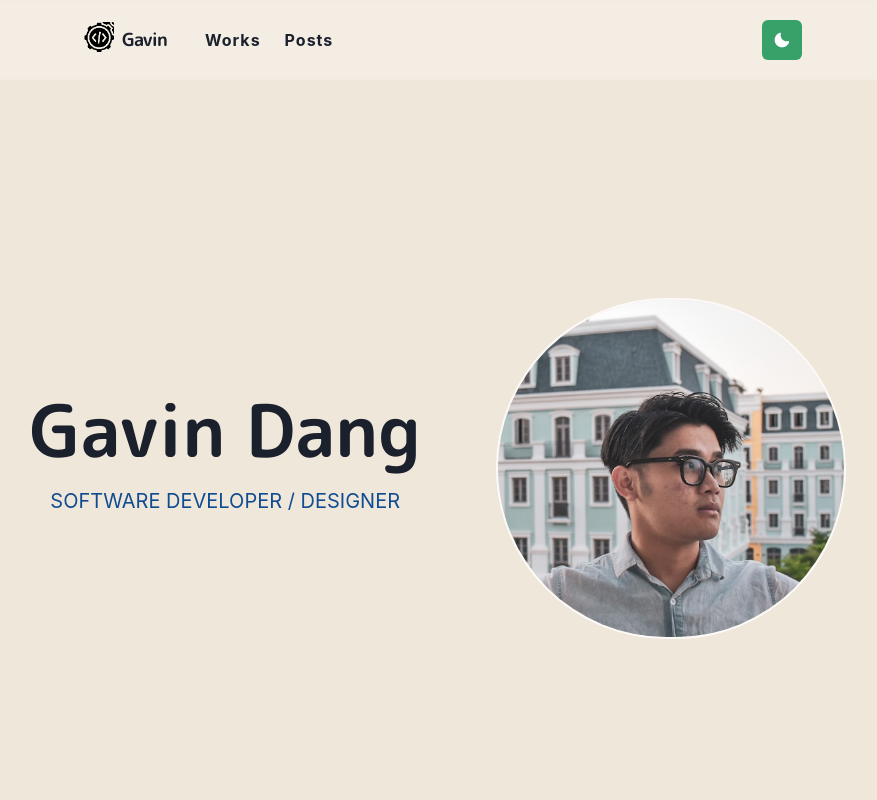
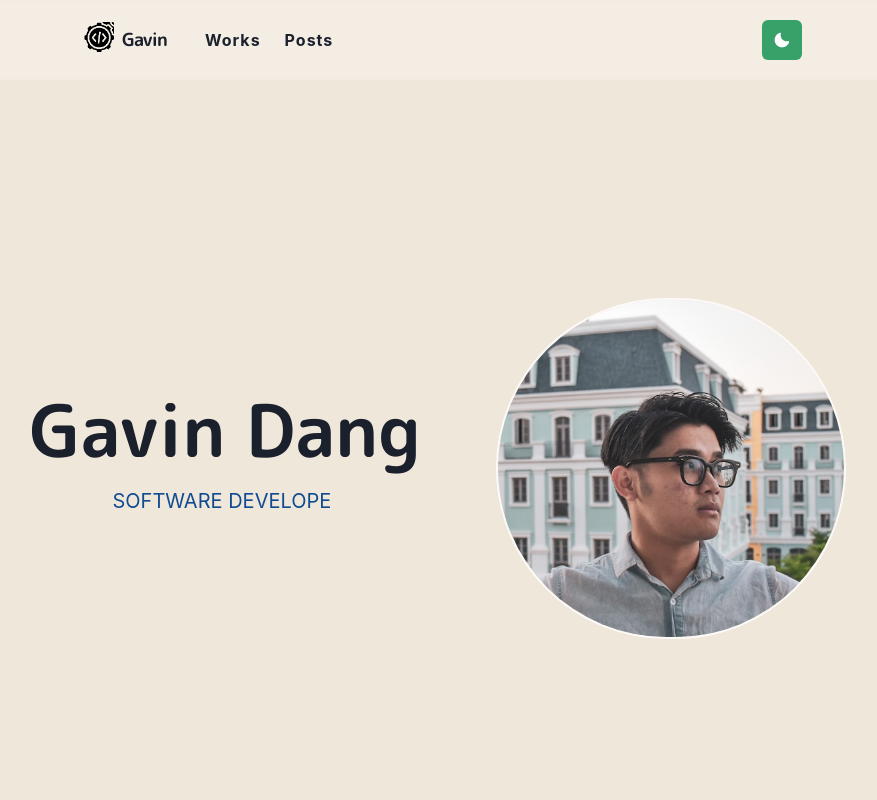
Before and after one commit to gavindang2911/portfolio, a Next.js app: page / in a window 1280 px wide. Shown: the top 800 px of the page, without its empty margins (202-1079 px from the left). Built offline with nearby package versions, Linux system fonts and the light colour scheme.

Commit message:
Added animation into intro text

```diff
--- a/components/nameTitle/nameTitle.js
+++ b/components/nameTitle/nameTitle.js
@@ -1,12 +1,14 @@
-import { Box, Heading } from '@chakra-ui/layout'
-import React from 'react'
-import Avatar from '../avatar/avatar'
-import Section from '../section'
-import SmallTitleText from './smallTitleText'
+import { Box, Heading } from '@chakra-ui/layout';
+import { useColorModeValue } from '@chakra-ui/react';
+import React from 'react';
+import Typical from 'react-typical';
+import Avatar from '../avatar/avatar';
+import Section from '../section';
 
-function NameTitle() {
+const NameTitle = () => {
+  const color = useColorModeValue('#104c91', 'greenyellow');
   return (
-        <Section delay={0.2}>
+    <Section>
       <Box
         display={{ md: 'flex' }}
         justifyContent="space-evenly"
@@ -17,12 +19,21 @@ function NameTitle() {
           <Heading variant="page-title" size="4xl">
             Gavin Dang
           </Heading>
-              <SmallTitleText text="Software Developer / Designer"></SmallTitleText>
+
+          <Box color={color}>
+            <h3>
+              <Typical
+                steps={['Software Developer', 1000, 'Designer', 1000]}
+                wrapper="p"
+                loop={Infinity}
+              />
+            </h3>
+          </Box>
         </Box>
         <Avatar />
       </Box>
     </Section>
-    )
-}
+  );
+};
 
-export default NameTitle
+export default NameTitle;
--- a/package.json
+++ b/package.json
@@ -21,7 +21,8 @@
     "react": "17.0.2",
     "react-dom": "17.0.2",
     "react-icons": "^4.3.1",
-    "react-intersection-observer": "^8.32.5"
+    "react-intersection-observer": "^8.32.5",
+    "react-typical": "^0.1.3"
   },
   "devDependencies": {
     "eslint": "^7.32.0",
```
Also changed, not shown: 1 other file (tests, documents, lock files or other folders). Lines whose indentation alone changed are shown as unchanged.
